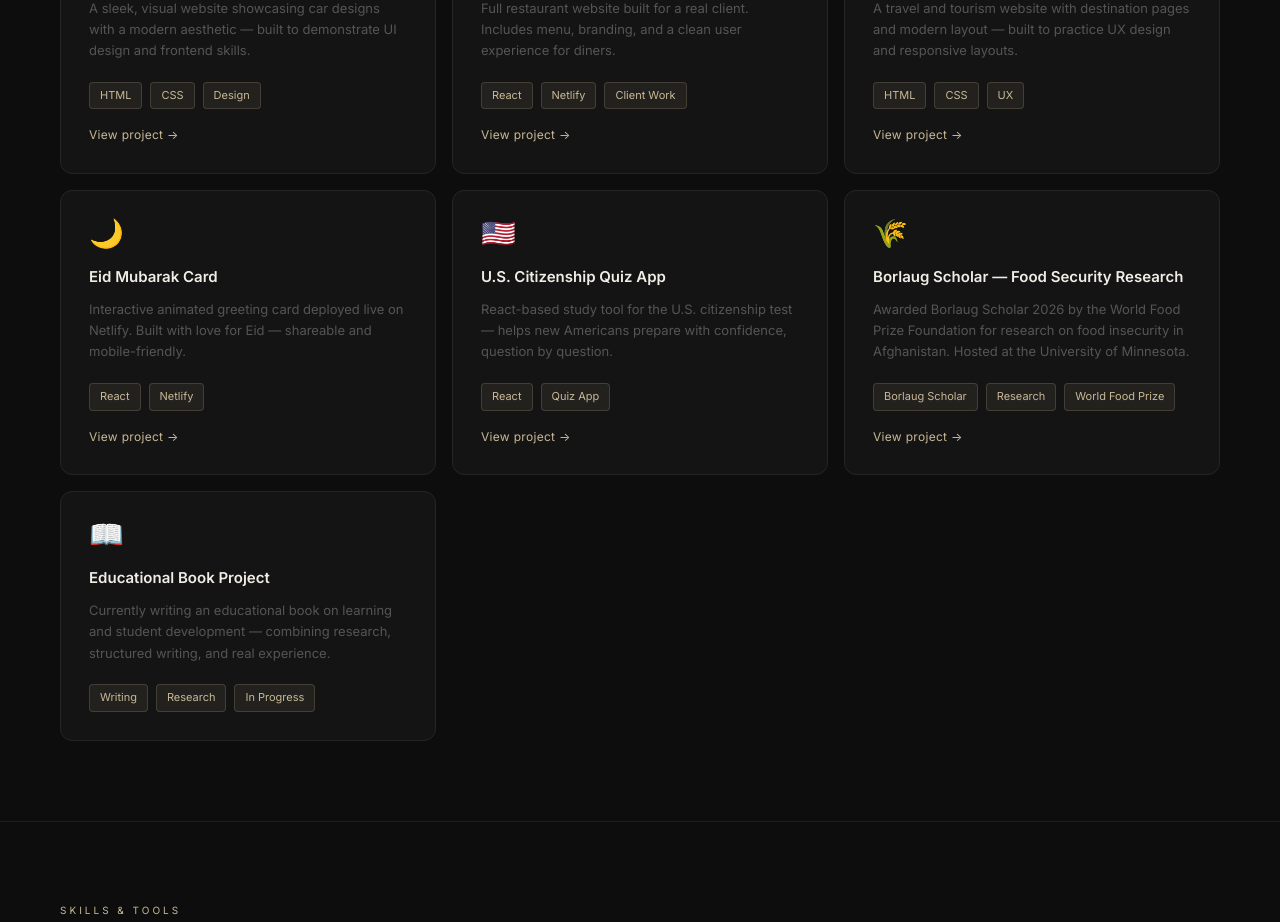
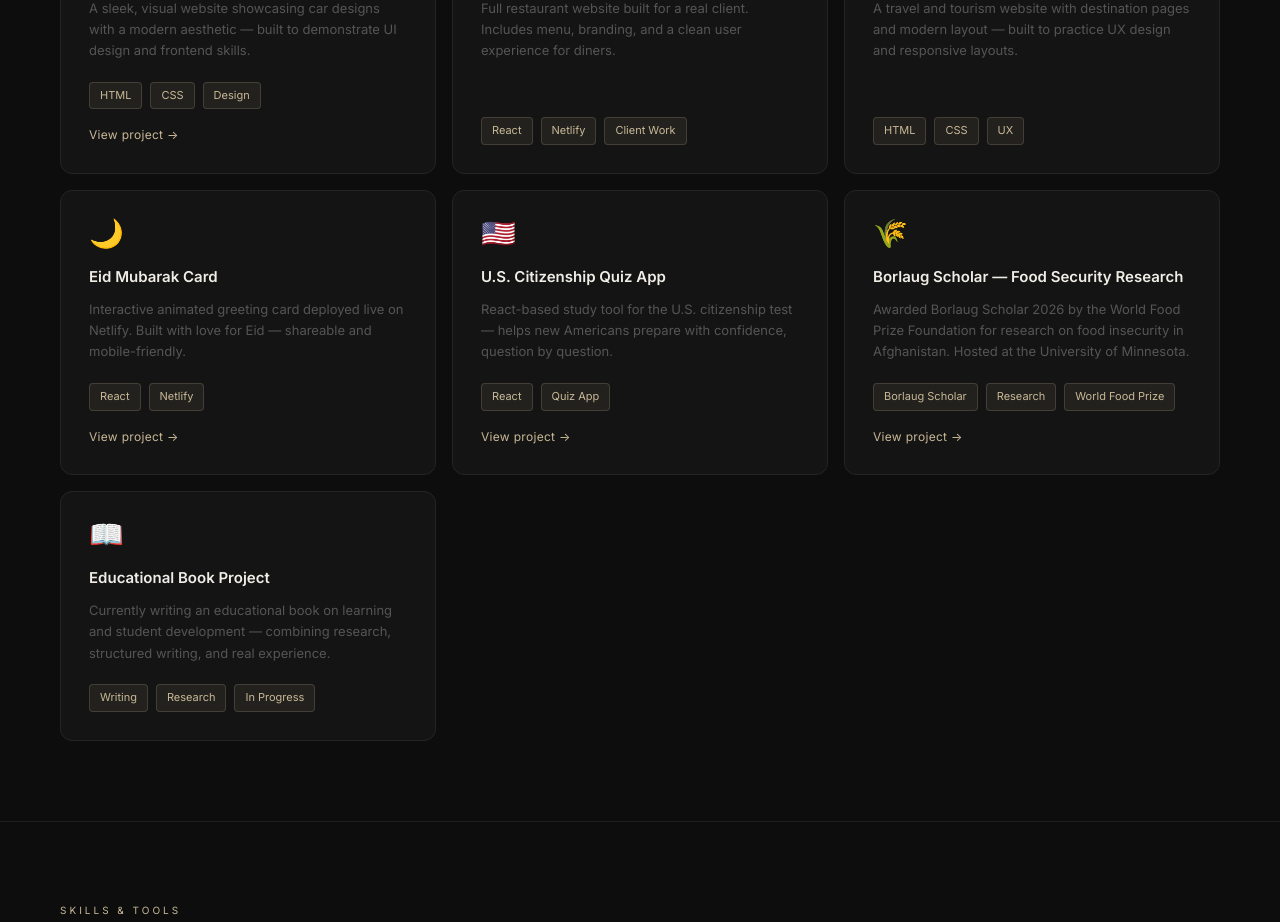
Before and after one commit to shahir4228/asa-website, a React (Vite) app: page / in a window 1280 px wide. Shown: the part 2780-3702 px from the top of the page. Built offline with nearby package versions, Linux system fonts and the light colour scheme.

Commit message:
remove links from Zaffron and tourist projects

```diff
--- a/src/App.jsx
+++ b/src/App.jsx
@@ -13,14 +13,14 @@ const projects = [
     title: 'Zaffron Kitchen',
     desc: 'Full restaurant website built for a real client. Includes menu, branding, and a clean user experience for diners.',
     tags: ['React', 'Netlify', 'Client Work'],
-    link: 'https://zaffronkitchen.netlify.app/',
+    link: null,
   },
   {
     icon: '✈️',
     title: 'Tourist Travel Website',
     desc: 'A travel and tourism website with destination pages and modern layout — built to practice UX design and responsive layouts.',
     tags: ['HTML', 'CSS', 'UX'],
-    link: 'https://relaxed-taiyaki-b3354e.netlify.app/',
+    link: null,
   },
   {
     icon: '🌙',
```
